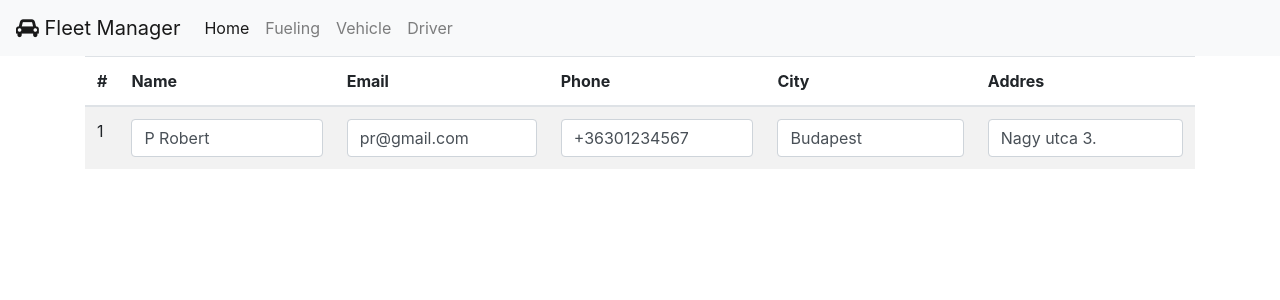
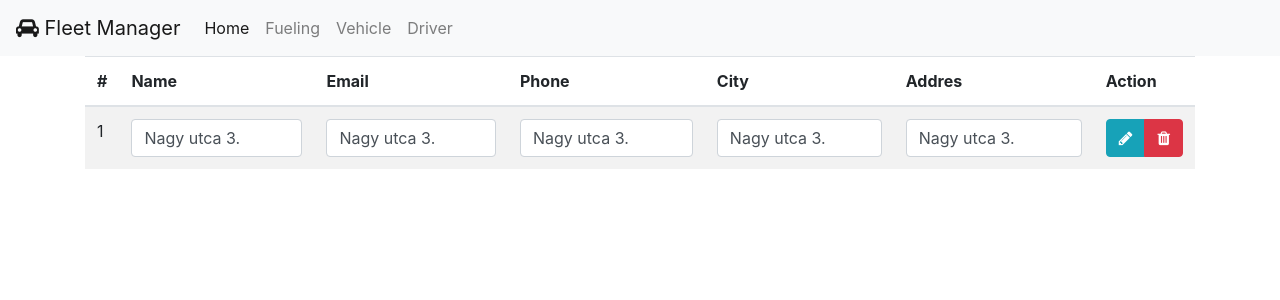
Before and after one commit to pokorobi/Fleet-Manager, an Angular app: page / in a window 1280 px wide. Shown: the top 300 px of the page. Built offline with nearby package versions, Linux system fonts and the light colour scheme.

Commit message:
Step3: data and button

```diff
--- a/src/app/app.module.ts
+++ b/src/app/app.module.ts
@@ -4,12 +4,16 @@ import { NgModule } from '@angular/core';
 import { AppComponent } from './app.component';
 import { MenuComponent } from './part/menu/menu.component';
 import { DataTableComponent } from './part/data-table/data-table.component';
+import { DataRowComponent } from './part/data-row/data-row.component';
+import { DataCellComponent } from './part/data-cell/data-cell.component';
 
 @NgModule({
   declarations: [
     AppComponent,
     MenuComponent,
-    DataTableComponent
+    DataTableComponent,
+    DataRowComponent,
+    DataCellComponent
   ],
   imports: [
     BrowserModule
--- /dev/null
+++ b/src/app/part/data-cell/data-cell.component.html
@@ -0,0 +1 @@
+<input type="tex" value="Nagy utca 3." class="form-control">
--- /dev/null
+++ b/src/app/part/data-cell/data-cell.component.ts
@@ -0,0 +1,15 @@
+import { Component, OnInit } from '@angular/core';
+
+@Component({
+  selector: 'app-data-cell',
+  templateUrl: './data-cell.component.html',
+  styleUrls: ['./data-cell.component.css']
+})
+export class DataCellComponent implements OnInit {
+
+  constructor() { }
+
+  ngOnInit(): void {
+  }
+
+}
--- /dev/null
+++ b/src/app/part/data-row/data-row.component.html
@@ -0,0 +1,18 @@
+<tr>
+    <td>1</td>
+    <td>
+        <input type="tex" value="P Robert" class="form-control">
+    </td>
+    <td>
+        <input type="tex" value="pr@gmail.com" class="form-control">
+    </td>
+    <td>
+        <input type="tex" value="+36301234567" class="form-control">
+    </td>
+    <td>
+        <input type="tex" value="Budapest" class="form-control">
+    </td>
+    <td>
+        <input type="tex" value="Nagy utca 3." class="form-control">
+    </td>
+</tr>
--- /dev/null
+++ b/src/app/part/data-row/data-row.component.ts
@@ -0,0 +1,15 @@
+import { Component, OnInit } from '@angular/core';
+
+@Component({
+  selector: 'app-data-row',
+  templateUrl: './data-row.component.html',
+  styleUrls: ['./data-row.component.css']
+})
+export class DataRowComponent implements OnInit {
+
+  constructor() { }
+
+  ngOnInit(): void {
+  }
+
+}
--- a/src/app/part/data-table/data-table.component.html
+++ b/src/app/part/data-table/data-table.component.html
@@ -7,25 +7,36 @@
             <th>Phone</th>
             <th>City</th>
             <th>Addres</th>
+            <th>Action</th>
         </tr>
     </thead>
     <tbody>
         <tr>
             <td>1</td>
             <td>
-                <input type="tex" value="P Robert" class="form-control">
+                <app-data-cell></app-data-cell>
             </td>
             <td>
-                <input type="tex" value="pr@gmail.com" class="form-control">
+                <app-data-cell></app-data-cell>
             </td>
             <td>
-                <input type="tex" value="+36301234567" class="form-control">
+                <app-data-cell></app-data-cell>
             </td>
             <td>
-                <input type="tex" value="Budapest" class="form-control">
+                <app-data-cell></app-data-cell>
             </td>
             <td>
-                <input type="tex" value="Nagy utca 3." class="form-control">
+                <app-data-cell></app-data-cell>
+            </td>
+            <td>
+                <div class="btn-group">
+                    <button class="btn btn-info">
+                        <i class="fa fa-pencil"></i>
+                    </button>
+                    <button class="btn btn-danger">
+                        <i class="fa fa-trash"></i>
+                    </button>
+                </div>
             </td>
         </tr>
     </tbody>
```
Also changed, not shown: src/app/part/data-cell/data-cell.component.css (added), src/app/part/data-row/data-row.component.css (added), 2 other files (tests, documents, lock files or other folders).
